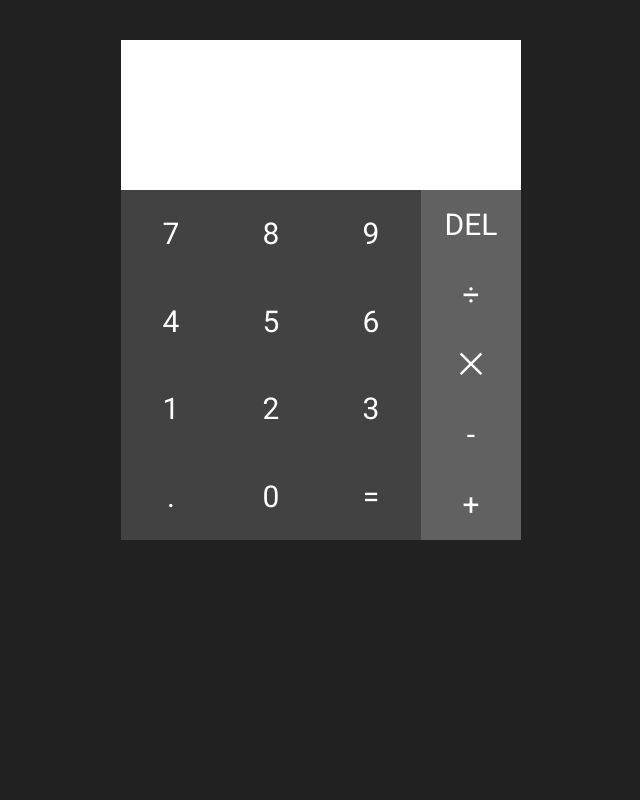
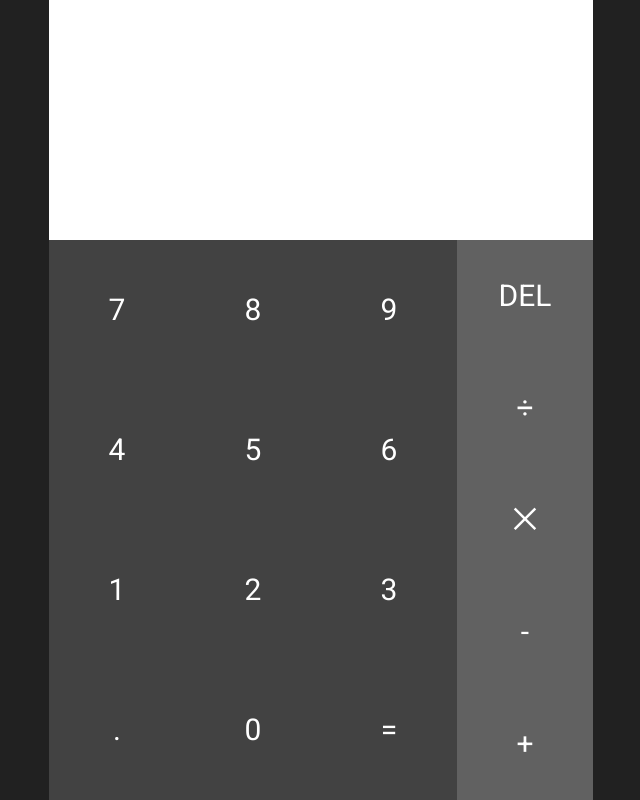
Before and after one commit to AyumuKasuga/calculator, a React (Create React App) app: page / in a window 1280 px wide. Shown: the whole page, without its empty margins (319-959 px from the left). Built offline with nearby package versions, Linux system fonts and the light colour scheme; what react-tap-event-plugin would draw is missing.

Commit message:
play with vh

```diff
--- a/src/css/App.css
+++ b/src/css/App.css
@@ -1,5 +1,5 @@
 .App {
-    height: 500px;
+    height: 100vh;
 }
 
 .mainButtonMatrix {
--- a/src/css/index.css
+++ b/src/css/index.css
@@ -2,10 +2,8 @@ body {
   margin: 0;
   padding: 0;
   font-family: sans-serif;
-  width: 100%;
-  max-width: 400px;
-  height: 100%;
+  max-width: 68vh;
+  height: 100vh;
   margin: auto;
-  margin-top: 40px;
   background-color: #212121;
 }
--- a/src/js/components/App.jsx
+++ b/src/js/components/App.jsx
@@ -34,6 +34,7 @@ export class App extends Component {
             delButton: DEL_BUTTON,
         }
     }
+
 
     tryCalculate(){
         let newResult = this.calculateResult()
```
